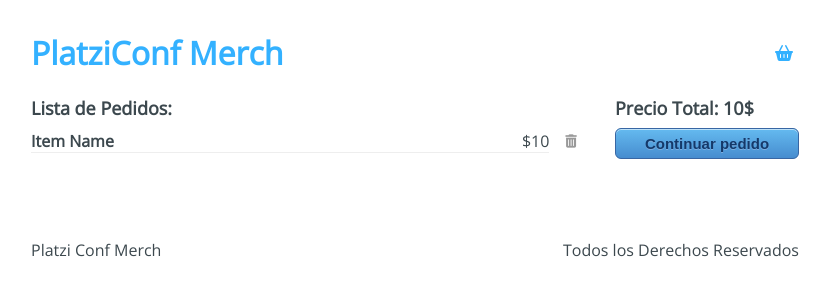
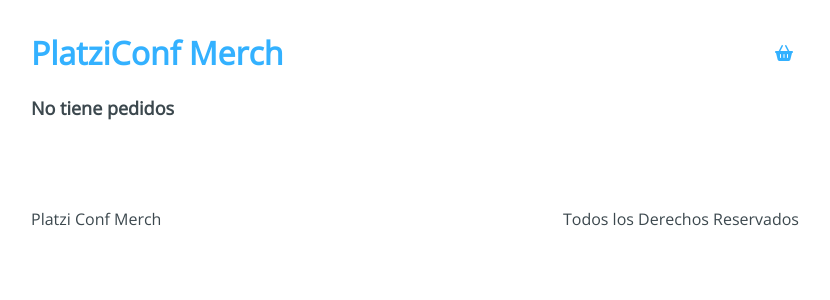
Before and after one commit to eddypv/PlatziConfMerch, a React app: page /checkout in a window 1280 px wide. Shown: the top 300 px of the page, without its empty margins (225-1055 px from the left). Built offline with nearby package versions, Linux system fonts and the light colour scheme.

Commit message:
Include context to Checkout Component

```diff
--- a/src/components/Product.js
+++ b/src/components/Product.js
@@ -8,7 +8,7 @@ const Product = ({product, handleAddToCart}) =>(
                 <span>$ {` ${product.price}`}</span>
                 <p>{product.description}</p>
             </div>
-            <button type="button" onClick={ e => handleAddToCart(product)}>Comprar</button>
+            <button type="button" onClick={ () => handleAddToCart(product)}>Comprar</button>
         </div>
     )
 export default Product
--- a/src/containers/Checkout.js
+++ b/src/containers/Checkout.js
@@ -1,30 +1,51 @@
 /* eslint-disable import/imports-first */
-import React from 'react'
+import React, {useContext} from 'react'
 import '../styles/components/Checkout.css'
 import {Link} from 'react-router-dom'
+import AppContext from '../context/AppContext'
 
-const Checkout = () =>(
+
+const Checkout = () =>{
+    const {state, removeFromCart} = useContext(AppContext)
+    const {cart} = state
+
+    const handleRemoveCart = product =>{
+        removeFromCart(product)
+    }
+    const sumTotalPrice = ()=>{
+        const reducer = (accumulator, currentValue) => accumulator + currentValue.price
+        return cart.reduce(reducer,0)
+    }
+    return (
         <div className="Checkout">
             <div className="Checkout-content" >
-                <h3>Lista de Pedidos:</h3>
-                <div className="Checkout-item">
+                <h3>{cart.length >0 ? 'Lista de Pedidos:':'No tiene pedidos' }</h3>
+                {cart.map(item => (
+                    <div key={item.id} className="Checkout-item">
                         <div className="Checkout-element">
-                        <h4>Item Name</h4>
-                        <span>$10</span>
+                            <h4>{item.title}</h4>
+                            <span>{`$ ${item.price}`}</span>
                         </div>
-                    <button type="button">
+                        <button type="button" onClick={()=>{handleRemoveCart(item)}}>
                             <i className="fas fa-trash-alt" />
                         </button>
                     </div>
+                ))}
+
             </div>
+            {cart.length >0 && (
                 <div className="Checkout-sidebar">
-                <h3>Precio Total: 10$</h3>
+                    <h3>{`Precio Total: $ ${sumTotalPrice()}`}</h3>
                     <Link to="/checkout/information">
                         <button type="button"> Continuar pedido</button>
                     </Link>
+                </div>
+            )}
 
         </div>
-        </div>
     )
+}
+
+
 
 export default Checkout
```
Lines whose indentation alone changed are shown as unchanged.
